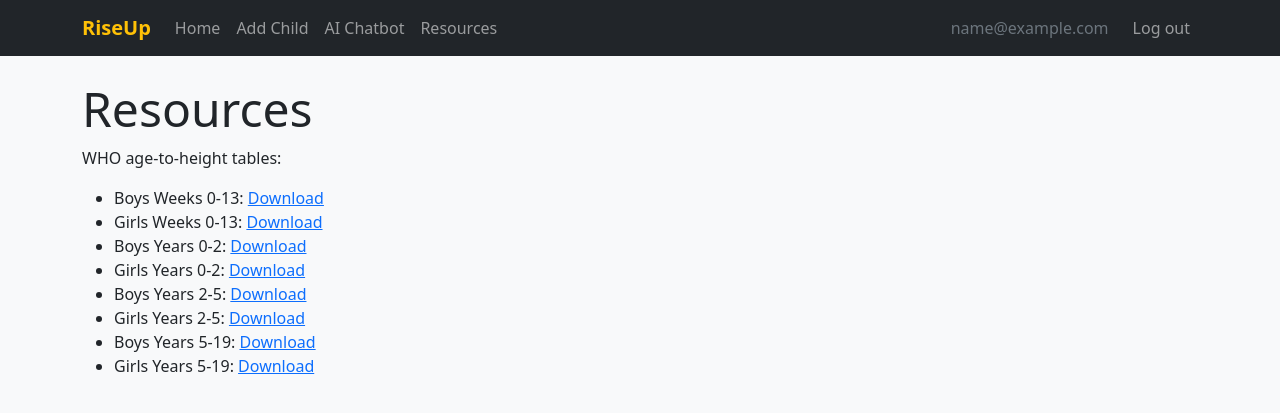
After one commit to windblack1728/RiseUp, a Flask app: page /resources in a window 1280 px wide. The commit adds this page. Shown: the top 413 px of the page. Run offline with Flask 3, Linux system fonts and the light colour scheme; the visitor is signed in with stand-in values (Sample User, id 1); parts of the project's set-up code (start-up, migrations or seed data) failed here and were passed over.

Commit message:
CRUD features for each child's records fully implemented, added github workflows

```diff
--- a/app.py
+++ b/app.py
@@ -196,6 +196,24 @@ def format_age(birthday_str):
     return format_age_between(birth_date, date.today())
 
 
+def updateHeight(child_id):
+    rows = (
+        supabase.table("records")
+        .select("height")
+        .eq("child_id", child_id)
+        .order("date", desc=True)
+        .execute()
+    )
+
+    latest_height = float(rows.data[0]["height"])
+
+    response = (
+        supabase.table("children")
+        .update({"height": latest_height})
+        .eq("child_id", child_id)
+        .execute()
+    )
+
 # Auth routes
 
 
@@ -353,6 +371,7 @@ def child_history(child_id):
             'age_years': round(days / 365.25, 3),
             'percentile': percentile_label or 'N/A',
             'percentile_value': percentile_label_to_value(percentile_label),
+            'relative_id': rec['relative_id']
         })
 
     growth_curves = GROWTH_CURVES.get(child['gender'], {})
@@ -377,15 +396,16 @@ def add_measurement(child_id):
     if not child_row:
         return "Not found", 404
 
-    height = float(request.form['height'])
-    meas_date = request.form['date']
+    height = float(request.form['height1'])
+    meas_date = request.form['date1']
+    numberOfRows = int(request.form['numberOfRows'])
 
     # with sqlite3.connect('db/riseup.db') as conn:
     #     conn.execute('INSERT INTO records (child_id, height, date) VALUES (?,?,?)', (child_id, height, meas_date))
     #     conn.execute('UPDATE children SET height=? WHERE id=?', (height, child_id))
     response = (
         supabase.table("records")
-        .insert({"child_id": child_id, "height": height, "date": meas_date})
+        .insert({"child_id": child_id, "relative_id": (numberOfRows+1), "height": height, "date": meas_date})
         .execute()
     )
 
@@ -406,6 +426,87 @@ def add_measurement(child_id):
             .execute()
         )
 
+    return redirect(url_for('child_history', child_id=child_id))
+
+@app.route('/child/<int:child_id>/edit', methods=['POST'])
+@login_required
+def edit_measurement(child_id):
+    child_row = (
+        supabase.table("children")
+        .select("*")
+        .eq("child_id", child_id)
+        .eq("user_id", current_user.id)
+        .maybe_single()
+        .execute()
+    )
+    if not child_row:
+        return "Not found", 404
+
+    height = float(request.form['height2'])
+    meas_date = request.form['date2']
+    rel_id = int(request.form['relativeId'])
+
+    # with sqlite3.connect('db/riseup.db') as conn:
+    #     conn.execute('INSERT INTO records (child_id, height, date) VALUES (?,?,?)', (child_id, height, meas_date))
+    #     conn.execute('UPDATE children SET height=? WHERE id=?', (height, child_id))
+    response = (
+        supabase.table("records")
+        .update({"height": height, "date": meas_date})
+        .eq("child_id", child_id)
+        .eq("relative_id", rel_id)
+        .execute()
+    )
+
+    # height update
+
+    response = (
+        supabase.table("children")
+        .select("height")
+        .eq("child_id", child_id)
+        .single()
+        .execute()
+    )
+
+    latest_height = response.data["height"]
+    if latest_height < height:
+        response = (
+            supabase.table("children")
+            .update({"height": height})
+            .eq("child_id", child_id)
+            .execute()
+        )
+
+    return redirect(url_for('child_history', child_id=child_id))
+
+
+@app.route('/child/<int:child_id>/delete', methods=['POST'])
+@login_required
+def delete_measurement(child_id):
+    child_row = (
+        supabase.table("children")
+        .select("*")
+        .eq("child_id", child_id)
+        .eq("user_id", current_user.id)
+        .maybe_single()
+        .execute()
+    )
+    if not child_row:
+        return "Not found", 404
+
+    rel_id = int(request.form['relativeIdDelete'])
+
+    # with sqlite3.connect('db/riseup.db') as conn:
+    #     conn.execute('INSERT INTO records (child_id, height, date) VALUES (?,?,?)', (child_id, height, meas_date))
+    #     conn.execute('UPDATE children SET height=? WHERE id=?', (height, child_id))
+    response = (
+        supabase.table("records")
+        .delete()
+        .eq("child_id", child_id)
+        .eq("relative_id", rel_id)
+        .execute()
+    )
+
+    updateHeight(child_id)
     return redirect(url_for('child_history', child_id=child_id))
 
 
@@ -544,6 +645,11 @@ def chatbot_send():
 
     return jsonify({"reply": reply})
 
+@app.route('/resources', methods=['GET'])
+@login_required
+def resources():
+    return render_template('resources.html')
+
 if __name__ == '__main__':
     # init_db()
     app.run(port=8080, host='127.0.0.1', debug=True)
--- a/templates/base.html
+++ b/templates/base.html
@@ -4,6 +4,7 @@
     <meta charset="utf-8">
     <meta name="viewport" content="width=device-width, initial-scale=1, shrink-to-fit=no">
     <link href="https://cdn.jsdelivr.net/npm/bootstrap@5.3.8/dist/css/bootstrap.min.css" rel="stylesheet" integrity="sha384-sRIl4kxILFvY47J16cr9ZwB07vP4J8+LH7qKQnuqkuIAvNWLzeN8tE5YBujZqJLB" crossorigin="anonymous">
+    <link rel="stylesheet" href="https://cdn.jsdelivr.net/npm/bootstrap-icons@1.13.1/font/bootstrap-icons.min.css">
     <link rel="stylesheet" type="text/css" href="{{ url_for('static', filename='styles/styles.css') }}">
     <title>{% block title %}RiseUp{% endblock %}</title>
 </head>
@@ -26,6 +27,9 @@
                 </li>
                 <li class="nav-item">
                     <a class="nav-link {% block nav_chatbot %}{% endblock %}" href="/chatbot">AI Chatbot</a>
+                </li>
+                <li class="nav-item">
+                    <a class="nav-link {% block nav_resources %}{% endblock %}" href="/resources">Resources</a>
                 </li>
             </ul>
             <ul class="navbar-nav ms-auto align-items-center">
@@ -65,6 +69,6 @@
     {% block content %}{% endblock %}
 </main>
 
-<script src="https://cdn.jsdelivr.net/npm/bootstrap@5.3.8/dist/js/bootstrap.bundle.min.js" integrity="sha384-YeOGSHVfnwXCJUWmKxpYoBPe5GnsTTzC0OgRsMiFCQ50dFpY/tXbkBJg7EekK8M" crossorigin="anonymous"></script>
+<script src="https://cdn.jsdelivr.net/npm/bootstrap@5.3.8/dist/js/bootstrap.bundle.min.js" integrity="sha384-FKyoEForCGlyvwx9Hj09JcYn3nv7wiPVlz7YYwJrWVcXK/BmnVDxM+D2scQbITxI" crossorigin="anonymous"></script>
 </body>
 </html>
--- /dev/null
+++ b/templates/resources.html
@@ -0,0 +1,20 @@
+{% extends 'base.html' %}
+{% block title %}Resources — RiseUp{% endblock %}
+
+{% block content %}
+
+<h1 class="display-5">Resources</h1>
+
+<p>WHO age-to-height tables:</p>
+<ul>
+    <li>Boys Weeks 0-13: <a href="/static/data/tab_lhfa_boys_p_0_13.xlsx">Download</a></li>
+    <li>Girls Weeks 0-13: <a href="/static/data/tab_lhfa_girls_p_0_13.xlsx">Download</a></li>
+    <li>Boys Years 0-2: <a href="/static/data/tab_lhfa_boys_p_0_2.xlsx">Download</a></li>
+    <li>Girls Years 0-2: <a href="/static/data/tab_lhfa_girls_p_0_2.xlsx">Download</a></li>
+    <li>Boys Years 2-5: <a href="/static/data/tab_lhfa_boys_p_2_5.xlsx">Download</a></li>
+    <li>Girls Years 2-5: <a href="/static/data/tab_lhfa_girls_p_2_5.xlsx">Download</a></li>
+    <li>Boys Years 5-19: <a href="/static/data/hfa-boys-perc-who2007-exp.xlsx">Download</a></li>
+    <li>Girls Years 5-19: <a href="/static/data/hfa-girls-perc-who2007-exp.xlsx">Download</a></li>
+</ul>
+
+{% endblock %}
```
Also changed, not shown: CLAUDE.md (added, +31 -0 lines), templates/child.html (+72 -2 lines), .github/workflows/vercel_deploy.yml (added), 8 other files.
